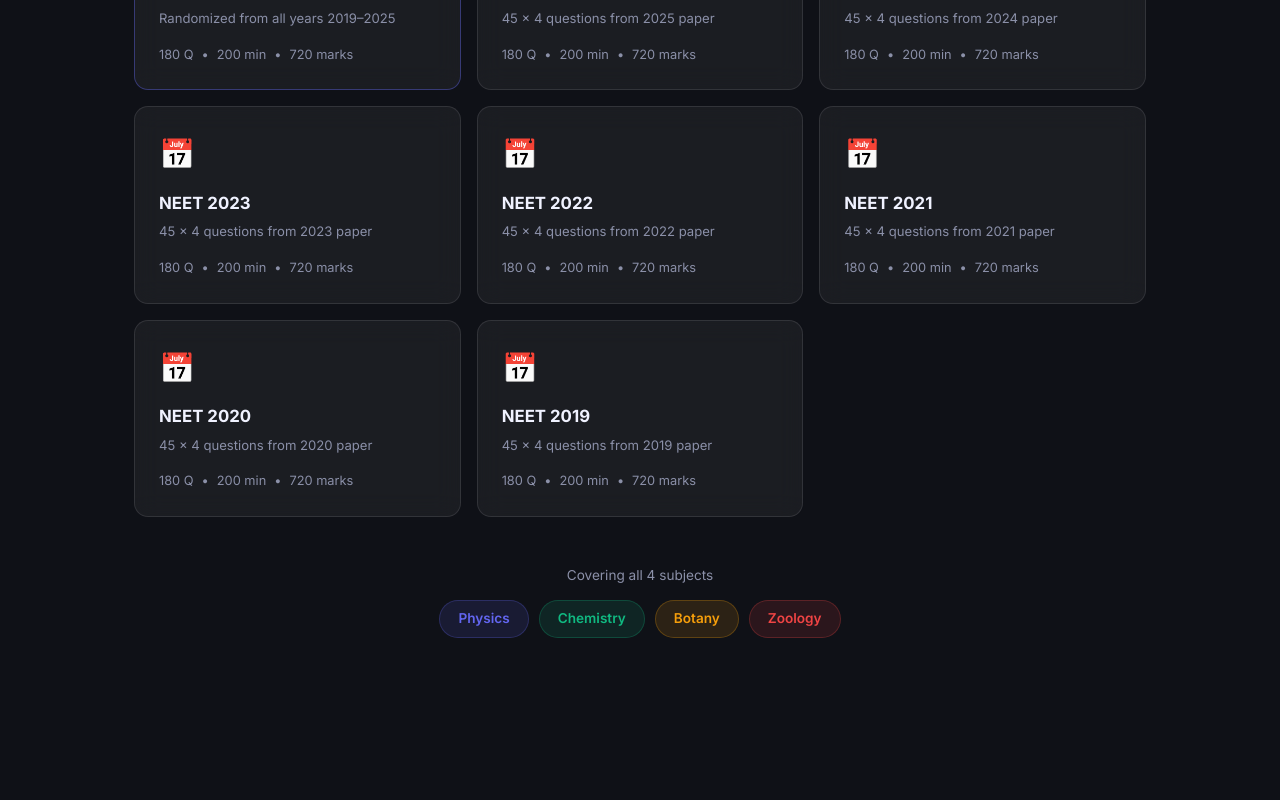
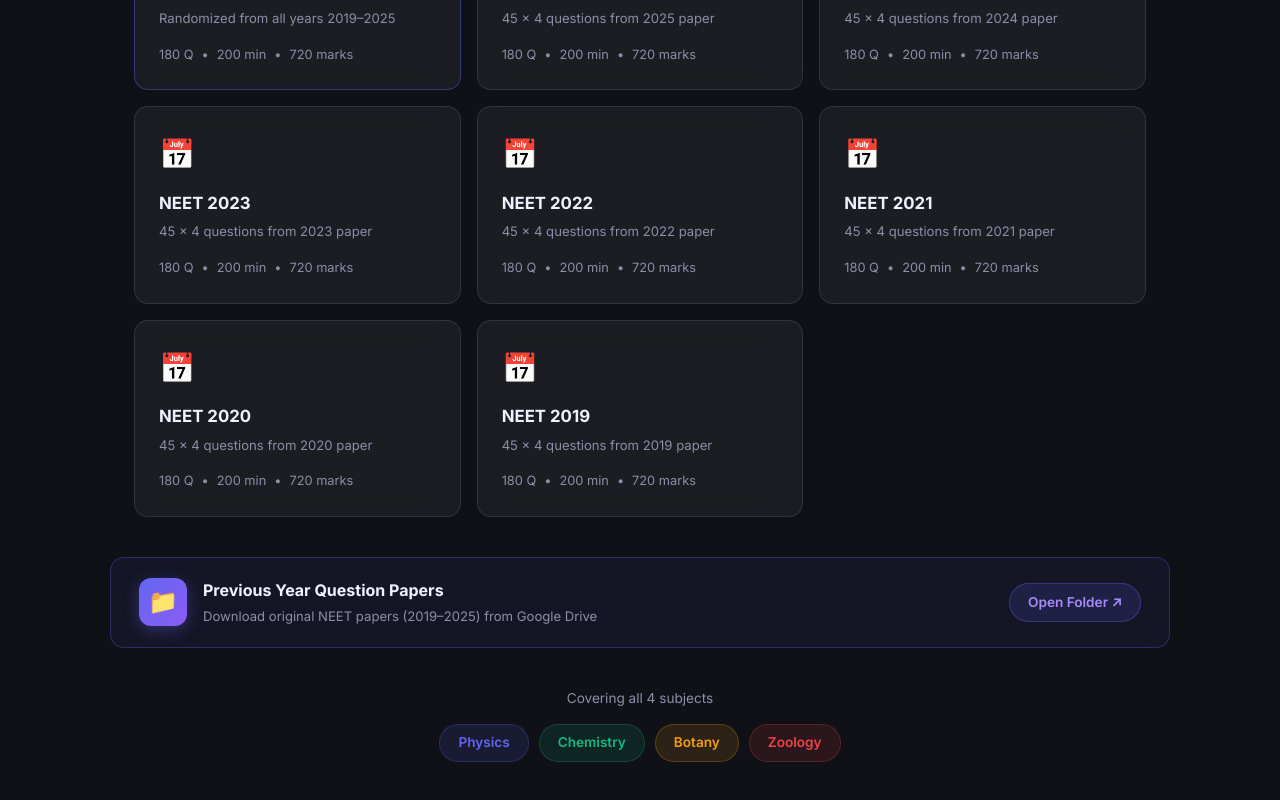
Before and after one commit to SuryaCS719/NEET-2026, a React (Vite) app: page / in a window 1280 px wide. Shown: the part 1023-1823 px from the top of the page. Before the commit the page ends 1721 px from the top, so only its background shows below. Built offline with nearby package versions, Linux system fonts and the light colour scheme.

Commit message:
Add Google Drive folder link for previous year papers
- pdfLinks.js: store PAPERS_FOLDER Drive link
- HomePage: clickable banner below module grid opens Drive folder
  containing all 7 NEET papers (2019-2025)

```diff
--- a/src/data/pdfLinks.js
+++ b/src/data/pdfLinks.js
@@ -1,12 +1,12 @@
 // ─────────────────────────────────────────────────────────────────
 // PDF Links Configuration
-// Replace the placeholder URLs below with your Google Drive links.
-// Use the "Anyone with the link can view" share format:
-// https://drive.google.com/file/d/FILE_ID/view
+// PAPERS_FOLDER: Google Drive folder with all 7 previous year papers
 // ─────────────────────────────────────────────────────────────────
 
+export const PAPERS_FOLDER = 'https://drive.google.com/drive/folders/1p0vj1woeLC2sH2rZN35d8M0CtXkOTzIu?usp=drive_link';
+
 export const PDF_LINKS = {
-    2025: null,  // e.g. 'https://drive.google.com/file/d/YOUR_ID/view'
+    2025: null,  // individual file links can be added here optionally
     2024: null,
     2023: null,
     2022: null,
--- a/src/pages/HomePage.jsx
+++ b/src/pages/HomePage.jsx
@@ -1,6 +1,7 @@
 import { useContext } from 'react';
 import { ThemeContext } from '../App.jsx';
 import { MODULES, SUBJECTS, SUBJECT_COLORS } from '../data/index.js';
+import { PAPERS_FOLDER } from '../data/pdfLinks.js';
 
 export default function HomePage({ onStart }) {
     const { theme, toggle } = useContext(ThemeContext);
@@ -130,8 +131,63 @@ export default function HomePage({ onStart }) {
                         </div>
                     </div>
 
+                    {/* Previous Year Papers Drive banner */}
+                    <a
+                        href={PAPERS_FOLDER}
+                        target="_blank"
+                        rel="noopener noreferrer"
+                        id="papers-folder-link"
+                        style={{ display: 'block', textDecoration: 'none', marginTop: 40 }}
+                    >
+                        <div
+                            className="glass"
+                            style={{
+                                display: 'flex',
+                                alignItems: 'center',
+                                justifyContent: 'space-between',
+                                padding: '20px 28px',
+                                border: '1px solid rgba(99,102,241,0.3)',
+                                background: 'rgba(99,102,241,0.07)',
+                                transition: 'all 0.2s',
+                                cursor: 'pointer',
+                            }}
+                            onMouseEnter={e => e.currentTarget.style.background = 'rgba(99,102,241,0.13)'}
+                            onMouseLeave={e => e.currentTarget.style.background = 'rgba(99,102,241,0.07)'}
+                        >
+                            <div style={{ display: 'flex', alignItems: 'center', gap: 16 }}>
+                                <div style={{
+                                    width: 48, height: 48, borderRadius: 12,
+                                    background: 'linear-gradient(135deg, #6366f1, #8b5cf6)',
+                                    display: 'flex', alignItems: 'center', justifyContent: 'center',
+                                    fontSize: '1.5rem', flexShrink: 0,
+                                    boxShadow: '0 4px 16px rgba(99,102,241,0.35)',
+                                }}>
+                                    📁
+                                </div>
+                                <div>
+                                    <div style={{ fontWeight: 700, fontSize: '1rem', color: 'var(--text)', marginBottom: 3 }}>
+                                        Previous Year Question Papers
+                                    </div>
+                                    <div style={{ fontSize: '0.82rem', color: 'var(--muted)' }}>
+                                        Download original NEET papers (2019–2025) from Google Drive
+                                    </div>
+                                </div>
+                            </div>
+                            <div style={{
+                                display: 'flex', alignItems: 'center', gap: 6,
+                                padding: '8px 18px', borderRadius: 99,
+                                background: 'rgba(99,102,241,0.15)',
+                                border: '1px solid rgba(99,102,241,0.35)',
+                                color: '#a78bfa', fontWeight: 600, fontSize: '0.85rem',
+                                flexShrink: 0,
+                            }}>
+                                Open Folder ↗
+                            </div>
+                        </div>
+                    </a>
+
                     {/* Subject chips */}
-                    <div style={{ marginTop: 48, textAlign: 'center' }}>
+                    <div style={{ marginTop: 40, textAlign: 'center' }}>
                         <p style={{ color: 'var(--muted)', fontSize: '0.85rem', marginBottom: 14 }}>Covering all 4 subjects</p>
                         <div style={{ display: 'flex', gap: 10, justifyContent: 'center', flexWrap: 'wrap' }}>
                             {SUBJECTS.map(s => (
```
